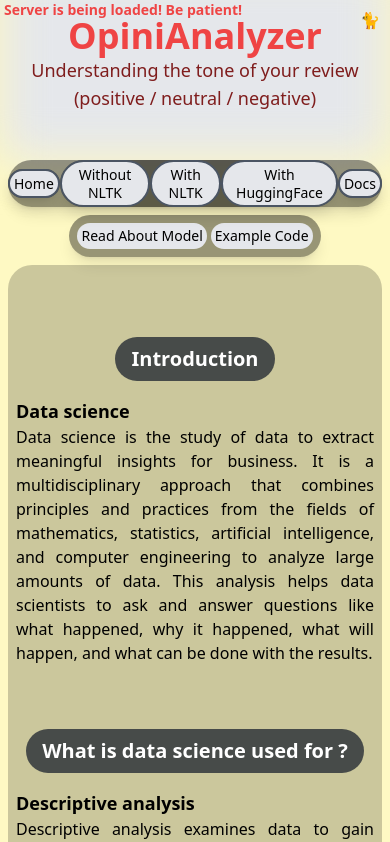
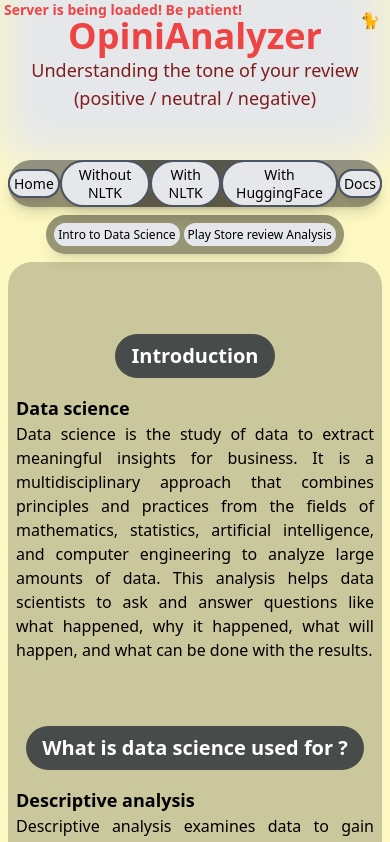
Before and after one commit to eziokittu/OpiniAnalyzer, a React (Vite) app in the folder client/: page / in a window 390 px wide. Shown: the top 842 px of the page. Built offline with nearby package versions, Linux system fonts and the light colour scheme; no server answers.

Commit message:
fixed header names for home

```diff
--- a/client/src/components/Header/Header.jsx
+++ b/client/src/components/Header/Header.jsx
@@ -89,14 +89,14 @@ function Header({openSecondNavbarCallback, openSecondHeader}) {
       {openSecondHeader===2 && (
       <div
         className='rounded-3xl bg-black/40 text-black w-fit mx-auto mt-2
-        text-[14px]  md:text-lg flex flex-row justify-center items-center leading-tight
+        text-[12px]  md:text-lg flex flex-row justify-center items-center leading-tight
         space-x-1 md:space-x-2  shadow-lg p-2'
       >
         <div className='bg-gray-200 rounded-3xl p-1 md:px-4 md:py-2'>
-          <button onClick={()=>{scrollToSection('section1')}}>Read About Model</button>
+          <button onClick={()=>{scrollToSection('section1')}}>Intro to Data Science</button>
         </div>
         <div className='bg-gray-200 rounded-3xl p-1 md:px-4 md:py-2'>
-          <button onClick={()=>{scrollToSection('section2')}}>Example Code</button>
+          <button onClick={()=>{scrollToSection('section2')}}>Play Store review Analysis</button>
         </div>
       </div>
       )}
```
